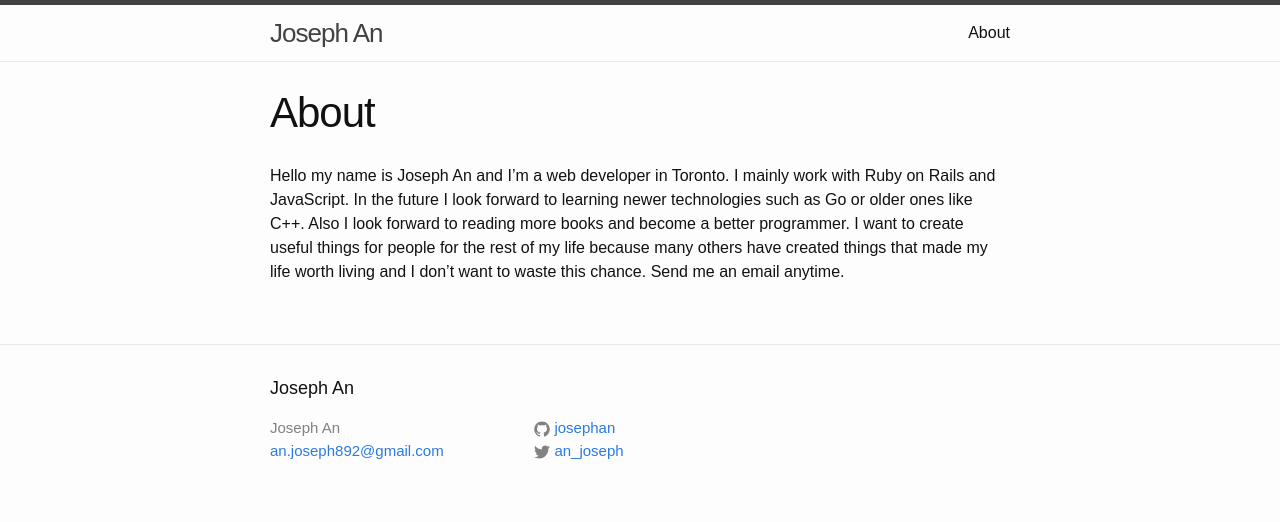
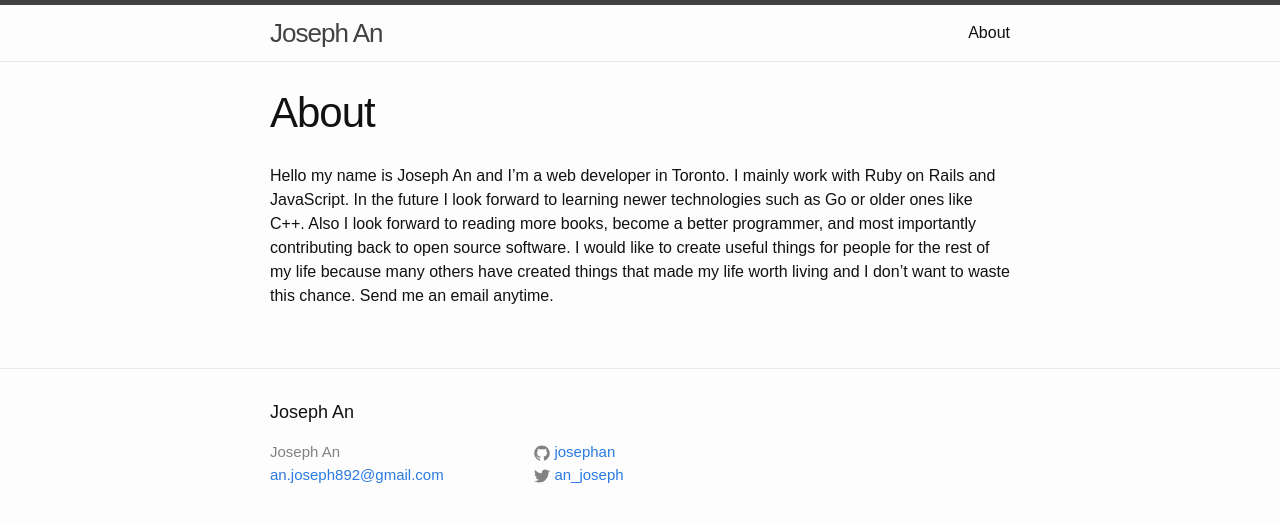
Before and after one commit to josephan/josephan.github.io, a Jekyll site: the page built from about.md, in a window 1280 px wide. Shown: the top 522 px of the page. Built offline with Jekyll 4.4.1, drawn with Linux system fonts in a browser that asks for light colours.

Commit message:
edit date on post, about.md, create 3rd post

```diff
--- a/_posts/2015-09-24-first-blog-post.markdown
+++ b/_posts/2015-09-24-first-blog-post.markdown
@@ -1,8 +1,8 @@
 ---
 layout: post
 title:  "First Blog Post"
-date:   2015-09-24 19:50:38
+date:   2015-09-24
 categories: jekyll update
 ---
 
-Hello, this is my first blog built with (Jekyll)[https://jekyllrb.com/] and hosted on (Github Pages)[https://pages.github.com/]. The main reason I wanted to start writing is to simply practice. It is very important to be able to articulate and express my thoughts with words in order for the audience to understand my perspective and ideas. So it is very likely that the next few blog posts on my page will be very poorly written, unresourceful, unintelligent, and unreasonable. In fact I will probably read this exact post the day after it was posted and wince at the quality of my own writing. I hope to make daily posts and write everyday, sort of like a journal. Most posts being nice and short, I think this won't be a bad idea. I will update the layout and the look of my site as time goes on, add some neat animations and graphics here and there. At the end of the day I'll be a bit more preoccupied and experienced.
+Hello, this is my first blog built with [Jekyll](https://jekyllrb.com/) and hosted on [Github Pages](https://pages.github.com/). The main reason I wanted to start writing is to simply practice. It is very important to be able to articulate and express my thoughts with words in order for the audience to understand my perspective and ideas. So it is very likely that the next few blog posts on my page will be very poorly written, unresourceful, unintelligent, and unreasonable. In fact I will probably read this exact post the day after it was posted and wince at the quality of my own writing. I hope to make daily posts and write everyday, sort of like a journal. Most posts being nice and short, I think this won't be a bad idea. I will update the layout and the look of my site as time goes on, add some neat animations and graphics here and there. At the end of the day I'll be a bit more preoccupied and experienced.
--- a/_posts/2015-09-25-second-blog-post.markdown
+++ b/_posts/2015-09-25-second-blog-post.markdown
@@ -1,7 +1,7 @@
 ---
 layout: post
 title:  "Second Blog Post"
-date:   2015-09-24 19:50:38
+date:   2015-09-25
 categories: jekyll update
 ---
 
--- a/about.md
+++ b/about.md
@@ -4,4 +4,4 @@ title: About
 permalink: /about/
 ---
 
-Hello my name is Joseph An and I'm a web developer in Toronto. I mainly work with Ruby on Rails and JavaScript. In the future I look forward to learning newer technologies such as Go or older ones like C++. Also I look forward to reading more books and become a better programmer. I want to create useful things for people for the rest of my life because many others have created things that made my life worth living and I don't want to waste this chance. Send me an email anytime.
+Hello my name is Joseph An and I'm a web developer in Toronto. I mainly work with Ruby on Rails and JavaScript. In the future I look forward to learning newer technologies such as Go or older ones like C++. Also I look forward to reading more books, become a better programmer, and most importantly contributing back to open source software. I would like to create useful things for people for the rest of my life because many others have created things that made my life worth living and I don't want to waste this chance. Send me an email anytime.
```
Also changed, not shown: _posts/2015-09-26-third-blog-post.markdown (added, +8 -0 lines).
